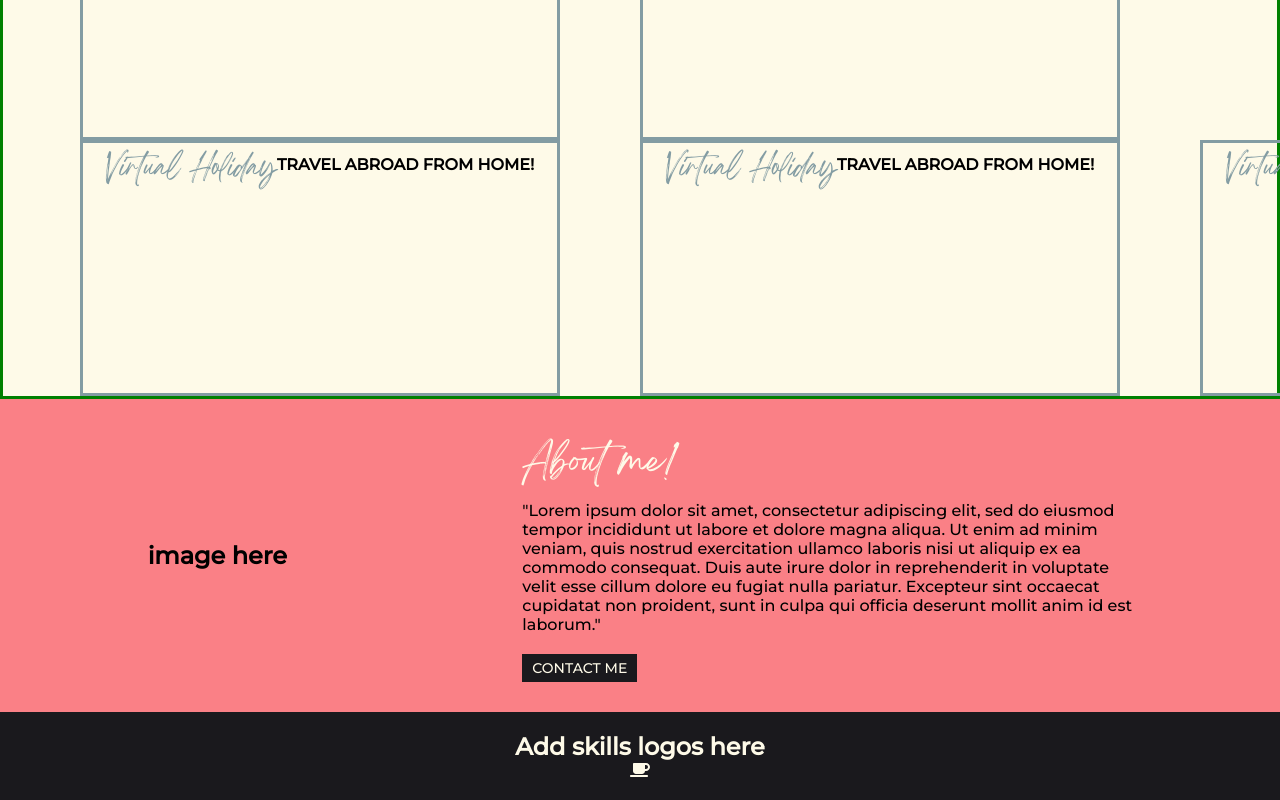
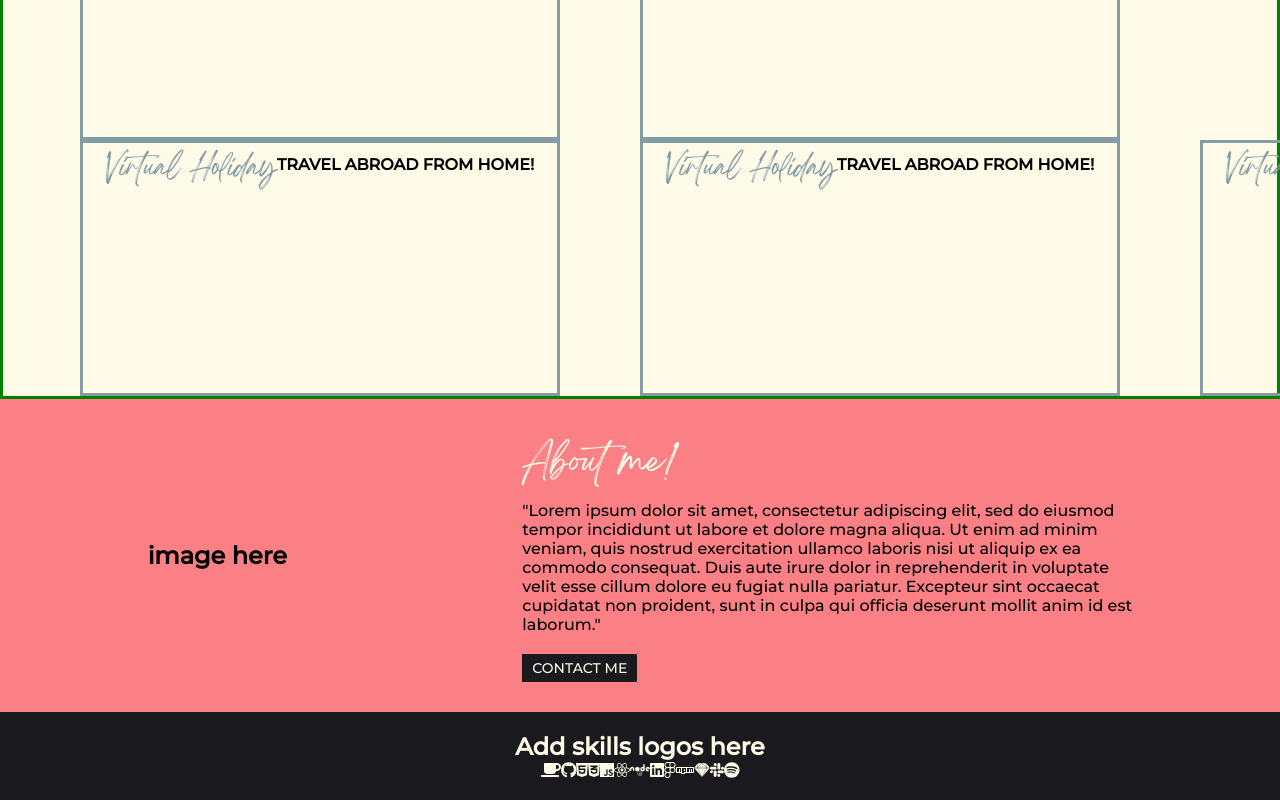
Before and after one commit to sophia4422/my-react-portfolio, a React (Create React App) app: page / in a window 1280 px wide. Shown: the part 773-1573 px from the top of the page. Built offline with nearby package versions, Linux system fonts and the light colour scheme.

Commit message:
added all icons

```diff
--- a/package.json
+++ b/package.json
@@ -6,6 +6,7 @@
     "@emotion/react": "^11.10.0",
     "@emotion/styled": "^11.10.0",
     "@fortawesome/fontawesome-svg-core": "^6.1.2",
+    "@fortawesome/free-brands-svg-icons": "^6.1.2",
     "@fortawesome/free-regular-svg-icons": "^6.1.2",
     "@fortawesome/free-solid-svg-icons": "^6.1.2",
     "@fortawesome/react-fontawesome": "^0.2.0",
--- a/src/components/About.js
+++ b/src/components/About.js
@@ -1,5 +1,19 @@
 import { FontAwesomeIcon } from "@fortawesome/react-fontawesome";
 import { faCoffee } from "@fortawesome/free-solid-svg-icons";
+import {
+  faGithub,
+  faHtml5,
+  faCss3Alt,
+  faJs,
+  faReact,
+  faNode,
+  faLinkedin,
+  faFigma,
+  faNpm,
+  faSketch,
+  faSlack,
+  faSpotify,
+} from "@fortawesome/free-brands-svg-icons";
 
 export const About = () => {
   return (
@@ -27,6 +41,18 @@ export const About = () => {
       <div className="skills-icons">
         <h2>Add skills logos here</h2>
         <FontAwesomeIcon icon={faCoffee}></FontAwesomeIcon>
+        <FontAwesomeIcon icon={faGithub}></FontAwesomeIcon>
+        <FontAwesomeIcon icon={faHtml5}></FontAwesomeIcon>
+        <FontAwesomeIcon icon={faCss3Alt}></FontAwesomeIcon>
+        <FontAwesomeIcon icon={faJs}></FontAwesomeIcon>
+        <FontAwesomeIcon icon={faReact}></FontAwesomeIcon>
+        <FontAwesomeIcon icon={faNode}></FontAwesomeIcon>
+        <FontAwesomeIcon icon={faLinkedin}></FontAwesomeIcon>
+        <FontAwesomeIcon icon={faFigma}></FontAwesomeIcon>
+        <FontAwesomeIcon icon={faNpm}></FontAwesomeIcon>
+        <FontAwesomeIcon icon={faSketch}></FontAwesomeIcon>
+        <FontAwesomeIcon icon={faSlack}></FontAwesomeIcon>
+        <FontAwesomeIcon icon={faSpotify}></FontAwesomeIcon>
       </div>
     </div>
   );
```
Also changed, not shown: 1 other file (tests, documents, lock files or other folders).
